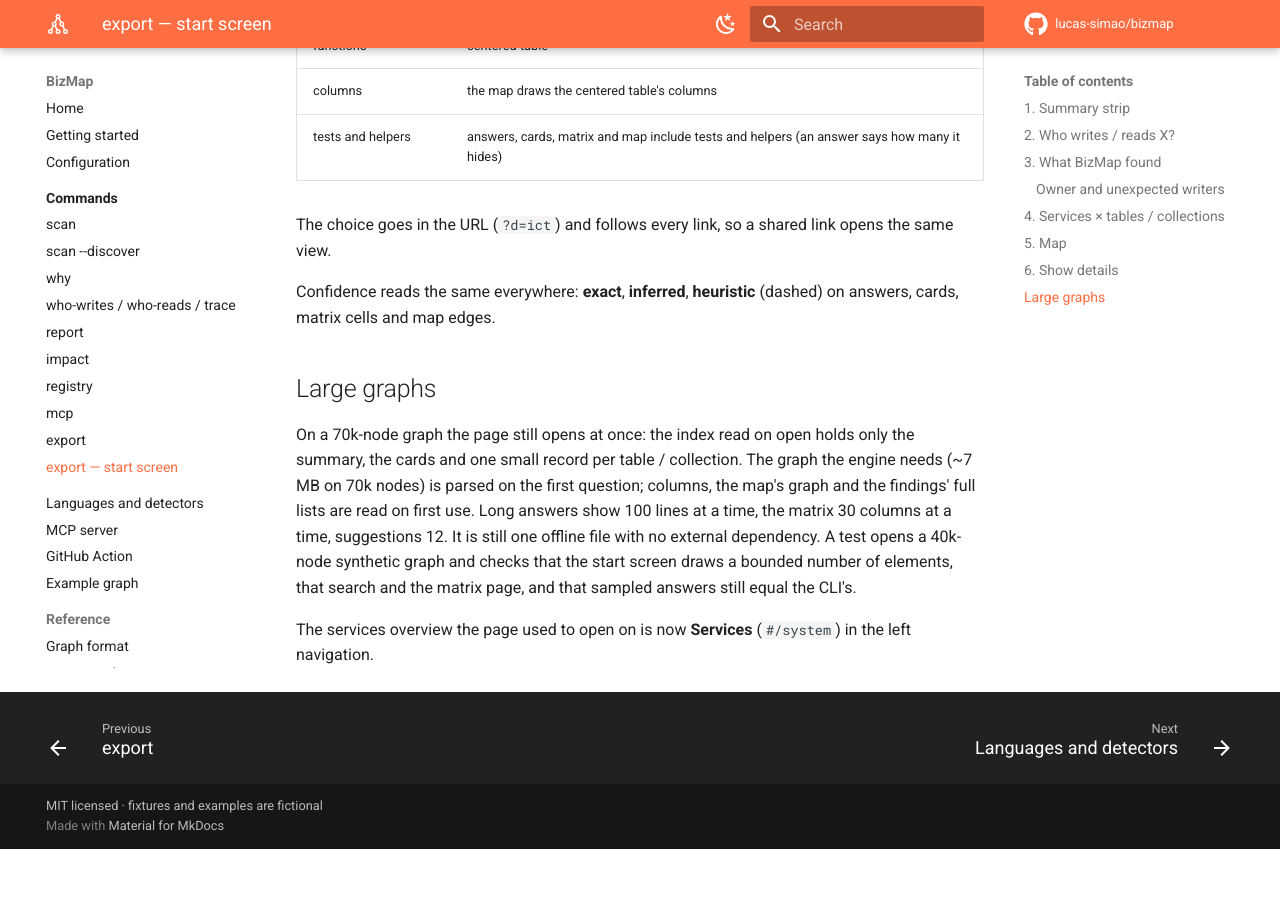
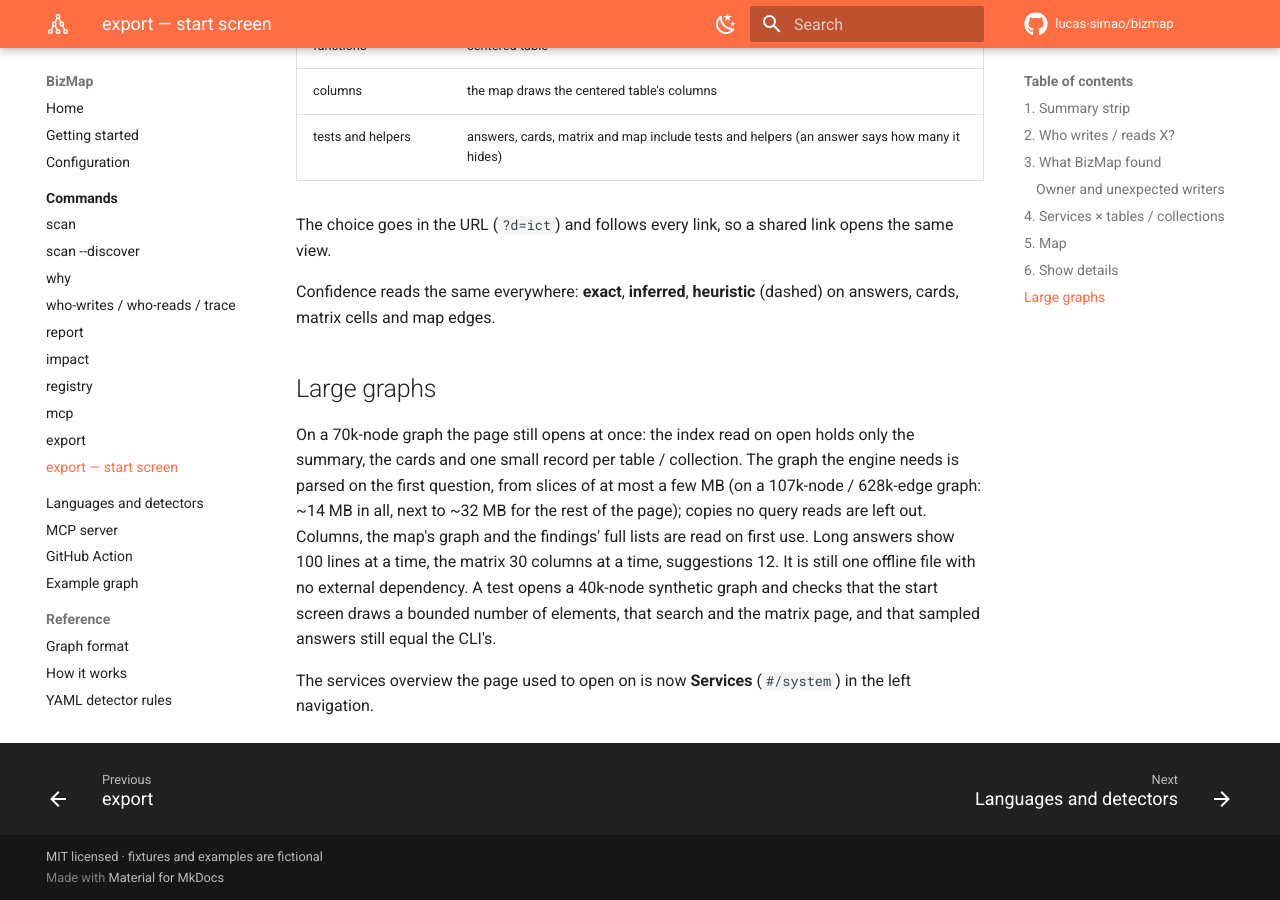
Before and after one commit to lucas-simao/bizmap, an MkDocs documentation site: the page built from docs/commands/export-home.md, in a window 1280 px wide and 900 px high, scrolled down 5163 px. Built offline with MkDocs 1.6.1 and Material for MkDocs 9.7.7, drawn with Linux system fonts in a browser that asks for light colours; comment, search, counter and statistics services are not loaded; before the commit the page ends 6012 px from its top, so only the background shows below that.

Commit message:
docs: start screen sizes on a large graph
Co-Authored-By: Claude Opus 5.5 <noreply@anthropic.com>
Claude-Session: https://claude.ai/code/session_01BbdLdRsvtCpFBCWExLvBcP

```diff
--- a/docs/commands/export-home.md
+++ b/docs/commands/export-home.md
@@ -148,9 +148,10 @@ Confidence reads the same everywhere: **exact**, **inferred**, **heuristic**
 
 On a 70k-node graph the page still opens at once: the index read on open holds
 only the summary, the cards and one small record per table / collection.
-The graph the engine needs (~7 MB on 70k nodes) is parsed on the first
-question; columns, the map's graph and the findings' full lists are read on
-first use. Long answers show 100 lines at a time, the matrix 30 columns at a
+The graph the engine needs is parsed on the first question, from slices of
+at most a few MB (on a 107k-node / 628k-edge graph: ~14 MB in all, next to
+~32 MB for the rest of the page); copies no query reads are left out.
+Columns, the map's graph and the findings' full lists are read on first use. Long answers show 100 lines at a time, the matrix 30 columns at a
 time, suggestions 12. It is still one offline file with no external
 dependency. A test opens a 40k-node synthetic graph and checks that the start
 screen draws a bounded number of elements, that search and the matrix page,
```
